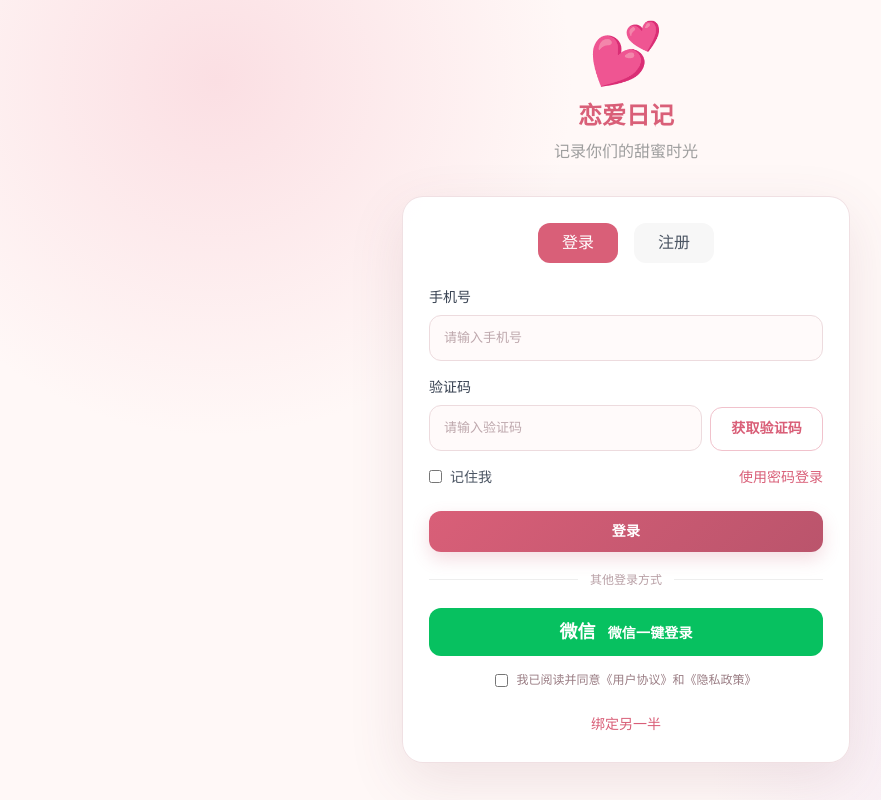
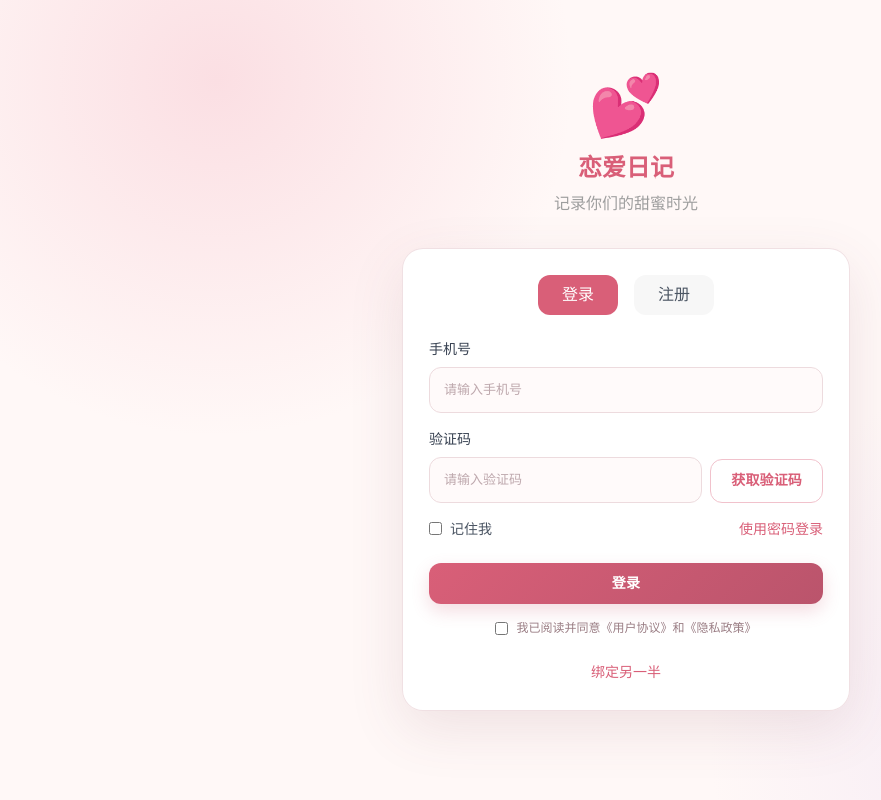
Before and after one commit to RitaYY1129/love-diary, a Vue app: page / in a window 1280 px wide. Shown: the whole page, without its empty margins (14-895 px from the left). Built offline with nearby package versions, Linux system fonts and the light colour scheme; no server answers; what @capacitor/core would draw is missing.

Commit message:
移除微信登录入口并支持线上 API 配置

```diff
--- a/src/views/Auth.vue
+++ b/src/views/Auth.vue
@@ -114,23 +114,6 @@
             {{ isSubmitting ? '加载中...' : (mode === 'login' ? '登录' : '注册') }}
           </button>
         </form>
-
-        <div v-if="mode === 'login'" class="flex items-center gap-3 my-5">
-          <span class="h-px flex-1 bg-gray-200"></span>
-          <span class="text-xs text-gray-400">其他登录方式</span>
-          <span class="h-px flex-1 bg-gray-200"></span>
-        </div>
-
-        <button
-          v-if="mode === 'login'"
-          type="button"
-          class="btn btn-block text-white bg-[#07c160] hover:bg-[#06ad56]"
-          :disabled="isSubmitting"
-          @click="handleWechatLogin"
-        >
-          <span class="mr-2 text-lg">微信</span>
-          微信一键登录
-        </button>
 
         <label class="mt-4 flex items-start justify-center gap-2 text-xs text-gray-500">
           <input v-model="agreedToTerms" type="checkbox" class="mt-0.5" />
@@ -341,23 +324,6 @@ const bindVirtualPartner = () => {
   }
 }
 
-const handleWechatLogin = async () => {
-  if (!agreedToTerms.value) {
-    showToast('请先阅读并同意用户协议和隐私政策')
-    return
-  }
-
-  isSubmitting.value = true
-  const result = await authStore.loginByWechat()
-  isSubmitting.value = false
-
-  if (result.ok) {
-    await router.replace('/home')
-  } else {
-    showToast(result.message, 3500)
-  }
-}
-
 onBeforeUnmount(() => {
   if (codeTimer) clearInterval(codeTimer)
 })
```
